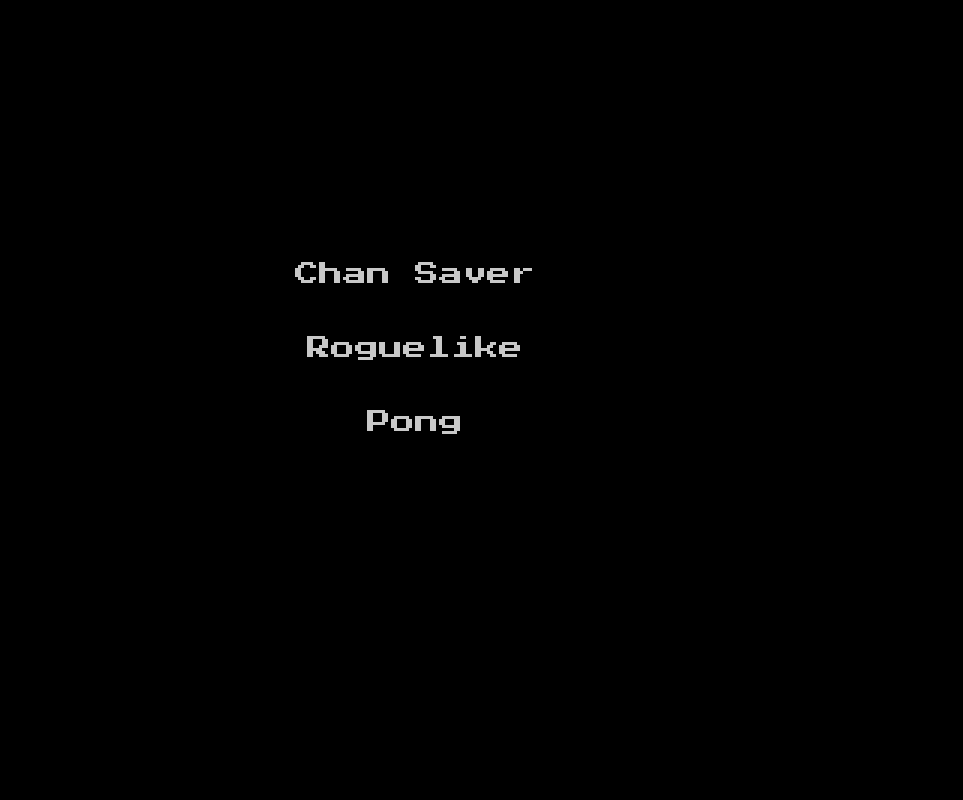
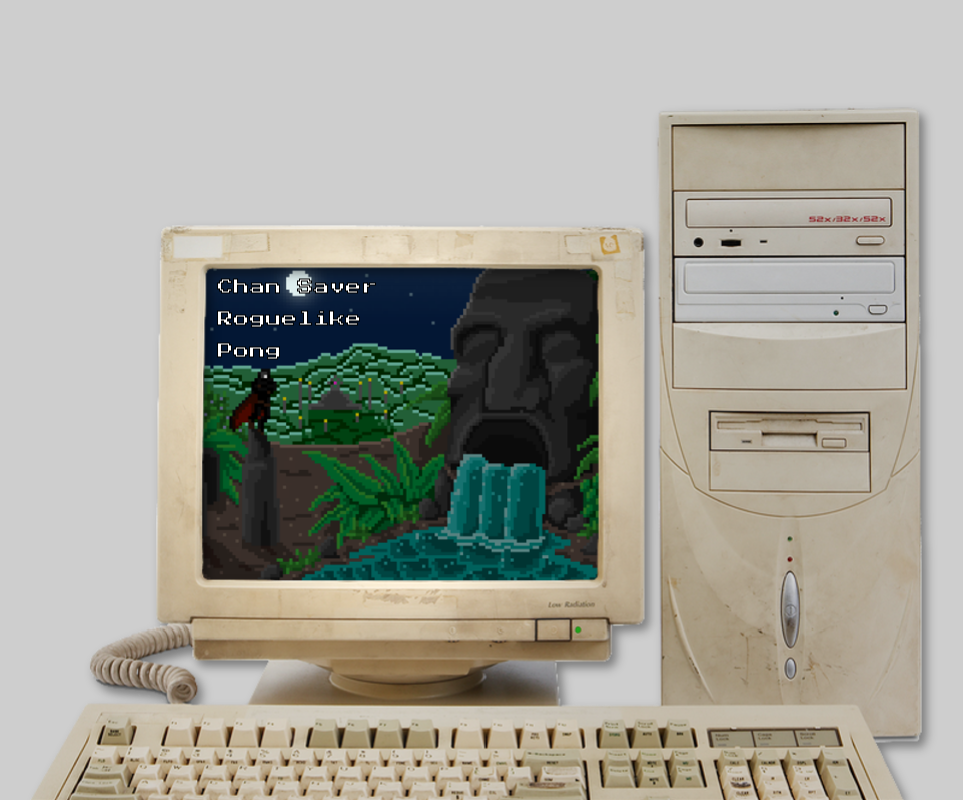
Before and after one commit to robbyhunt/robbyhunt.github.io, a plain HTML site: page index.html in a window 1280 px wide. Shown: the whole page, without its empty margins (245-1208 px from the left). Drawn offline with Linux system fonts and the light colour scheme.

Commit message:
built the index page theme

```diff
--- a/index.html
+++ b/index.html
@@ -8,13 +8,17 @@
 
 <body>
 
-<div>
+<div id="monitor">
 
-<ul id="list">
-    <li><a href="https://robbyhunt.github.io/chansaver/index.html">Chan Saver</a></li>
-    <li><a href="https://robbyhunt.github.io/roguelike/v1/index.html">Roguelike</a></li>
-    <li><a href="https://robbyhunt.github.io/pong/index.html">Pong</a></li>
-</ul>
+    <div id="screenspace">
+
+        <ul id="list">
+            <li><a href="https://robbyhunt.github.io/chansaver/index.html">Chan Saver</a></li>
+            <li><a href="https://robbyhunt.github.io/roguelike/v1/index.html">Roguelike</a></li>
+            <li><a href="https://robbyhunt.github.io/pong/index.html">Pong</a></li>
+        </ul>
+
+    </div>
 
 </div>
 
--- a/styles.css
+++ b/styles.css
@@ -1,29 +1,42 @@
 body {
+    background-color: #cecece;
+    background-image: url('assets/bgg.png');
+    background-repeat: no-repeat;
+    background-attachment: fixed;
+    background-position: bottom;
     font-family: 'Press Start 2P', cursive;
-    font-size: 150%;
-    background-color: black;
+    font-size: 100%;
     color: white;
 }
 
-ul {
-    display: flex;
-    height: 85vh;
-    justify-content: center;
-    align-items: center;
-    flex-direction: column;
-    list-style-type: none;
-}
-
-li {
-    padding: 25px;
-}
-
 a {
-    color: rgb(200, 200, 200);
+    color: white;
     text-decoration-line: none;
-
+    -webkit-text-stroke-width: 1px;
+    -webkit-text-stroke-color: black;
 }
 
 a:hover {
     color: grey;
+
 }
+
+#screenspace {
+    display: flex;
+    justify-content: center;
+}
+
+#list {
+    list-style-type: none;
+    position: absolute;
+    bottom: 425px;
+    display: flex;
+    flex-direction: column;
+    justify-content: space-between;
+    height: 80px;
+    width: 435px;
+}
+
+li {
+    padding-left: 20px;
+}
```
Also changed, not shown: assets/bg.png (added), assets/bgg.png (added), assets/crt.png (added).
